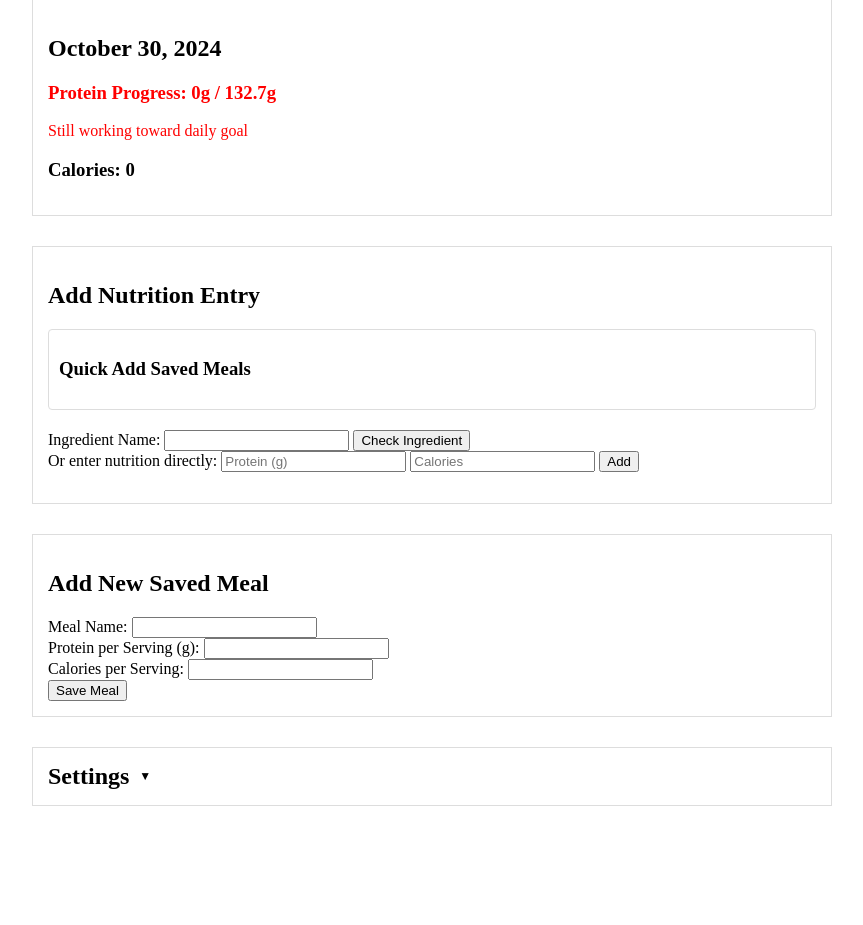
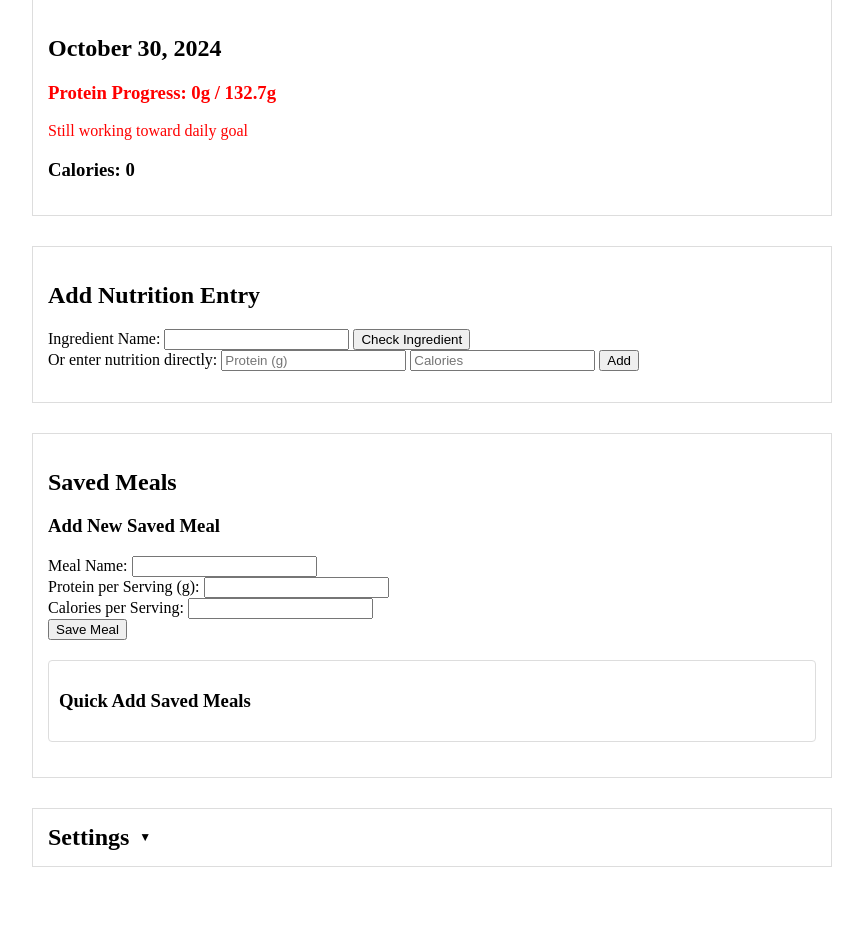
Before and after one commit to brunny-eth/fitness_tracker, a Flask app: page / in a window 1280 px wide. Shown: the part 169-1094 px from the top of the page, without its empty margins (208-1071 px from the left). Before the commit the page ends 975 px from the top, so only its background shows below. Run offline with Flask 3, Linux system fonts and the light colour scheme; data comes from the database, SQL or seed files in the repository; data that the repository does not hold is empty.

Commit message:
changed styling so Saved Meals is its own section in Nutrition tab

```diff
--- a/templates/nutrition.html
+++ b/templates/nutrition.html
@@ -14,16 +14,6 @@
 
 <div class="section">
     <h2>Add Nutrition Entry</h2>
-    <form id="nutritionForm">
-        <div class="saved-meals">
-            <h3>Quick Add Saved Meals</h3>
-            {% for meal in saved_meals %}
-            <div class="meal-entry">
-                <span>{{ meal.name }} ({{ meal.protein_per_serving }}g protein, {{ meal.calories_per_serving }} cal)</span>
-                <button type="button" onclick="addSavedMeal({{ meal.id }})">Add</button>
-            </div>
-            {% endfor %}
-        </div>
     <div>
         <label for="ingredient">Ingredient Name:</label>
         <input type="text" id="ingredient" name="ingredient">
@@ -36,12 +26,13 @@
         <button type="button" onclick="addNutrition()">Add</button>
     </div>
     <p id="result"></p>
-    </form>
 </div>
 
 <div class="section">
-    <h2>Add New Saved Meal</h2>
-    <form id="savedMealForm">
+    <h2>Saved Meals</h2>
+
+    <div>
+        <h3>Add New Saved Meal</h3>
         <div>
             <label for="new_meal_name">Meal Name:</label>
             <input type="text" id="new_meal_name" name="new_meal_name">
@@ -54,9 +45,20 @@
             <label for="new_meal_calories">Calories per Serving:</label>
             <input type="number" id="new_meal_calories" name="new_meal_calories">
         </div>
-        <button type="button" onclick="saveMeal()">Save Meal</button>
-    </form>
+        <button type="button" onclick="saveMeal()" style="margin-bottom: 20px;">Save Meal</button>
     </div>
+
+    <div class="saved-meals">
+        <h3>Quick Add Saved Meals</h3>
+        {% for meal in saved_meals %}
+        <div class="meal-entry">
+            <span>{{ meal.name }} ({{ meal.protein_per_serving }}g protein, {{ meal.calories_per_serving }} cal)</span>
+            <button type="button" onclick="addSavedMeal({{ meal.id }})">Add</button>
+        </div>
+        {% endfor %}
+    </div>
+</div>
+
 
 <div class="section">
     <div class="section-header" onclick="toggleSettings()">
```
Lines whose indentation alone changed are shown as unchanged.
